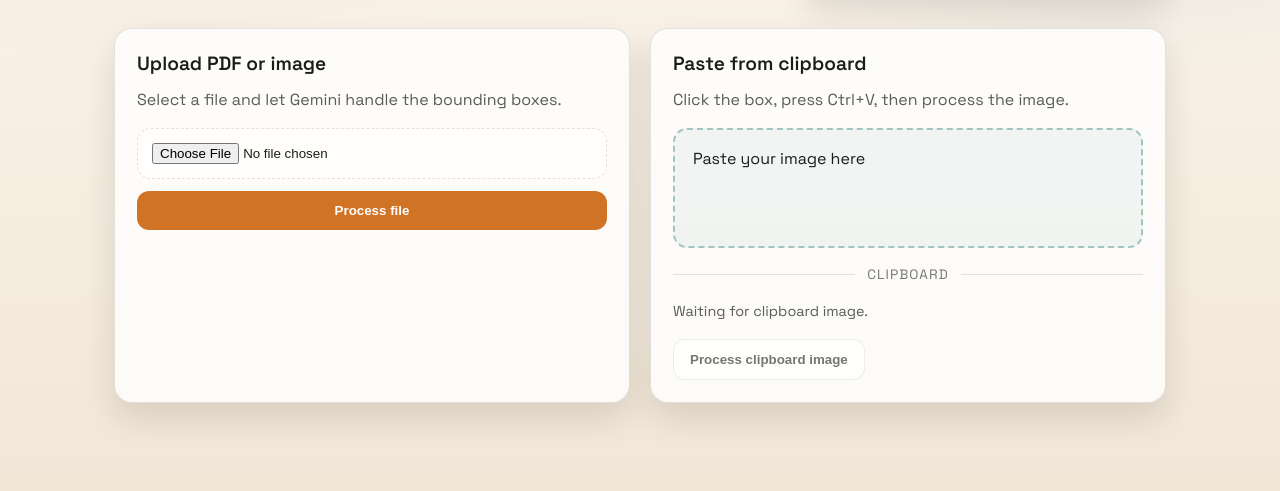
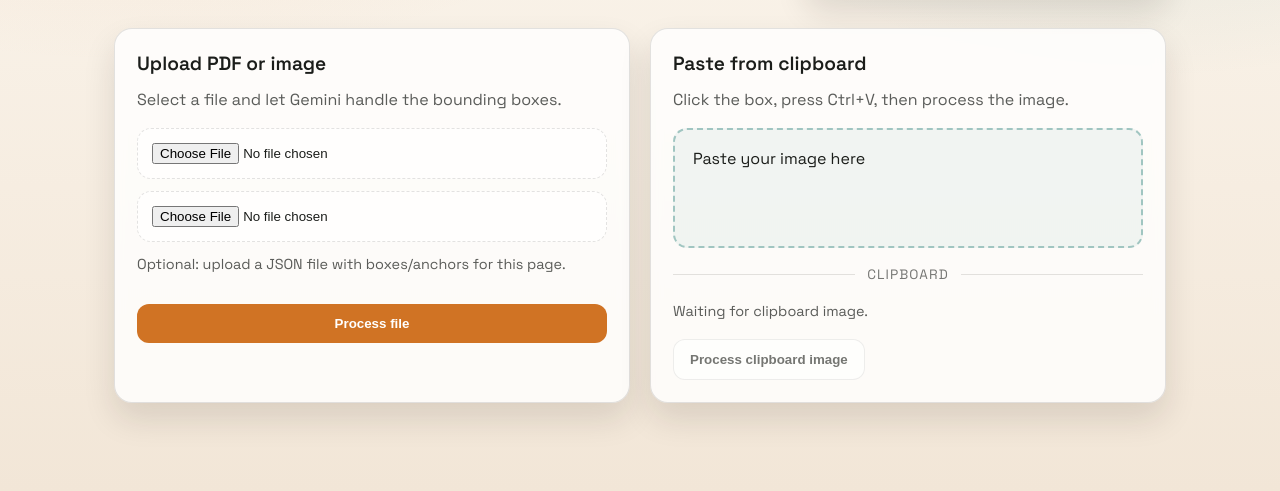
Before and after one commit to vityaded/Book3, a Flask app: page / in a window 1280 px wide. Shown: the part 334-825 px from the top of the page. Run offline with Flask 3, Linux system fonts and the light colour scheme.

Commit message:
external jsons

```diff
--- a/app.py
+++ b/app.py
@@ -127,7 +127,7 @@ CV_SEARCH_WIDTH_PX = int(os.getenv("CV_SEARCH_WIDTH_PX", "220"))
 CV_PADDING_PX = int(os.getenv("CV_PADDING_PX", "6"))
 CV_MIN_WIDTH_PX = int(os.getenv("CV_MIN_WIDTH_PX", "14"))
 CV_STRIP_HALF_HEIGHT_PX = int(os.getenv("CV_STRIP_HALF_HEIGHT_PX", "6"))
-CV_THRESHOLD = int(os.getenv("CV_THRESHOLD", "200"))
+CV_THRESHOLD = int(os.getenv("CV_THRESHOLD", "220"))
 CV_SCAN_TOP_RATIO = float(os.getenv("CV_SCAN_TOP_RATIO", "0.30"))
 CV_SCAN_BOTTOM_RATIO = float(os.getenv("CV_SCAN_BOTTOM_RATIO", "0.70"))
 _cv_edge_scan_raw = int(os.getenv("CV_EDGE_SCAN_PX", "0"))
@@ -526,6 +526,84 @@ def convert_image_to_png(image_path: Path, output_dir: Path) -> Path:
     return output_path
 
 
+def load_boxes_json(json_path: Path) -> dict[int, list]:
+    raw_text = json_path.read_text(encoding="utf-8")
+    data = json.loads(raw_text)
+    page_boxes: dict[int, list] = {}
+
+    def extract_items(value):
+        if isinstance(value, dict):
+            for key in ("items", "boxes", "targets", "answers", "blanks", "target_boxes"):
+                candidate = value.get(key)
+                if isinstance(candidate, list):
+                    return candidate
+            return None
+        if isinstance(value, list):
+            return value
+        return None
+
+    def add_page(page_num, items):
+        if not isinstance(page_num, int):
+            return
+        if not isinstance(items, list):
+            return
+        page_boxes[page_num] = items
+
+    if isinstance(data, list):
+        add_page(1, data)
+    elif isinstance(data, dict):
+        pages_value = None
+        for key in ("pages", "items_by_page", "page_boxes"):
+            if key in data:
+                pages_value = data.get(key)
+                break
+
+        if isinstance(pages_value, list):
+            for idx, page in enumerate(pages_value, start=1):
+                page_num = idx
+                if isinstance(page, dict):
+                    page_num = page.get("page") or page.get("page_index") or page.get("number") or page.get("index") or idx
+                    try:
+                        page_num = int(page_num)
+                    except (TypeError, ValueError):
+                        page_num = idx
+                    items = extract_items(page)
+                else:
+                    items = extract_items(page)
+                add_page(page_num, items)
+        elif isinstance(pages_value, dict):
+            for key, value in pages_value.items():
+                try:
+                    page_num = int(key)
+                except (TypeError, ValueError):
+                    page_num = value.get("page") if isinstance(value, dict) else None
+                    try:
+                        page_num = int(page_num)
+                    except (TypeError, ValueError):
+                        page_num = None
+                items = extract_items(value)
+                add_page(page_num, items)
+
+        if not page_boxes:
+            if data and all(str(key).isdigit() for key in data.keys()):
+                for key, value in data.items():
+                    items = extract_items(value)
+                    try:
+                        page_num = int(key)
+                    except (TypeError, ValueError):
+                        continue
+                    add_page(page_num, items)
+
+        if not page_boxes:
+            items = extract_items(data)
+            add_page(1, items)
+
+    if not page_boxes:
+        raise ValueError("No boxes found in JSON (expected items/boxes list or pages mapping).")
+
+    return page_boxes
+
+
 def prepare_image_for_llm(image: Image.Image) -> Image.Image:
     width, height = image.size
     max_dim = max(width, height)
@@ -1572,6 +1650,7 @@ def process_page(
     image_path: Path,
     pdf_path: Path | None = None,
     cv_debug: bool = False,
+    precomputed_boxes: list | None = None,
 ) -> dict:
     error = ""
     boxes = []
@@ -1580,14 +1659,18 @@ def process_page(
     with Image.open(image_path) as image:
         image = image.convert("RGB")
         width, height = image.size
-        llm_image = prepare_image_for_llm(image)
-        llm_size = llm_image.size
         try:
-            raw_response = generate_boxes(llm_image)
-            raw_items = raw_response.get("items")
-            if not isinstance(raw_items, list):
-                raw_items = raw_response.get("boxes", [])
-            boxes = sanitize_boxes(raw_items, page_index, llm_size)
+            if precomputed_boxes is None:
+                llm_image = prepare_image_for_llm(image)
+                llm_size = llm_image.size
+                raw_response = generate_boxes(llm_image)
+                raw_items = raw_response.get("items")
+                if not isinstance(raw_items, list):
+                    raw_items = raw_response.get("boxes", [])
+                boxes = sanitize_boxes(raw_items, page_index, llm_size)
+            else:
+                raw_items = precomputed_boxes
+                boxes = sanitize_boxes(raw_items, page_index, image.size)
             if CV_SCAN_AVAILABLE and boxes:
                 try:
                     boxes = cv_tools.fix_box_overlaps_with_vision(
@@ -1726,6 +1809,7 @@ def process_images(
     image_paths: list[Path],
     pdf_path: Path | None = None,
     cv_debug: bool = False,
+    page_boxes: dict[int, list] | None = None,
 ) -> dict:
     pages = []
 
@@ -1734,6 +1818,9 @@ def process_images(
         with ThreadPoolExecutor(max_workers=worker_count) as executor:
             futures = []
             for page_index, image_path in enumerate(image_paths, start=1):
+                precomputed = None
+                if page_boxes is not None and page_index in page_boxes:
+                    precomputed = page_boxes[page_index]
                 futures.append(
                     executor.submit(
                         process_page,
@@ -1742,6 +1829,7 @@ def process_images(
                         image_path,
                         pdf_path,
                         cv_debug=cv_debug,
+                        precomputed_boxes=precomputed,
                     )
                 )
             for future in as_completed(futures):
@@ -1749,7 +1837,12 @@ def process_images(
         pages.sort(key=lambda page: page["page"])
     else:
         for page_index, image_path in enumerate(image_paths, start=1):
-            pages.append(process_page(job_id, page_index, image_path, pdf_path, cv_debug=cv_debug))
+            precomputed = None
+            if page_boxes is not None and page_index in page_boxes:
+                precomputed = page_boxes[page_index]
+            pages.append(
+                process_page(job_id, page_index, image_path, pdf_path, cv_debug=cv_debug, precomputed_boxes=precomputed)
+            )
 
     return {
         "job_id": job_id,
@@ -1792,6 +1885,7 @@ def upload():
         return redirect(url_for("index"))
 
     file = request.files.get("file")
+    boxes_json = request.files.get("boxes_json")
     if not file or not file.filename:
         flash("Please choose a PDF or image to upload.")
         return redirect(url_for("index"))
@@ -1803,6 +1897,19 @@ def upload():
     job_id = uuid.uuid4().hex[:10]
     job_dir, job_static = create_job_dirs(job_id)
     cv_debug = resolve_cv_debug_request()
+
+    page_boxes = None
+    if boxes_json and boxes_json.filename:
+        if Path(boxes_json.filename).suffix.lower() != ".json":
+            flash("Boxes file must be a .json.")
+            return redirect(url_for("index"))
+        boxes_path = job_dir / "boxes.json"
+        boxes_json.save(boxes_path)
+        try:
+            page_boxes = load_boxes_json(boxes_path)
+        except Exception as exc:
+            flash(f"Invalid boxes JSON: {exc}")
+            return redirect(url_for("index"))
 
     ext = Path(file.filename).suffix.lower()
     upload_path = job_dir / f"upload{ext}"
@@ -1821,7 +1928,7 @@ def upload():
         flash(f"Failed to process file: {exc}")
         return redirect(url_for("index"))
 
-    result = process_images(job_id, image_paths, pdf_path=pdf_for_anchors, cv_debug=cv_debug)
+    result = process_images(job_id, image_paths, pdf_path=pdf_for_anchors, cv_debug=cv_debug, page_boxes=page_boxes)
     save_result(job_dir, result)
     return redirect(url_for("result", job_id=job_id))
 
@@ -1833,6 +1940,7 @@ def paste():
         return redirect(url_for("index"))
 
     file = request.files.get("image")
+    boxes_json = request.files.get("boxes_json")
     if not file or not file.filename:
         flash("Paste an image into the clipboard box first.")
         return redirect(url_for("index"))
@@ -1844,6 +1952,19 @@ def paste():
     job_id = uuid.uuid4().hex[:10]
     job_dir, job_static = create_job_dirs(job_id)
     cv_debug = resolve_cv_debug_request()
+
+    page_boxes = None
+    if boxes_json and boxes_json.filename:
+        if Path(boxes_json.filename).suffix.lower() != ".json":
+            flash("Boxes file must be a .json.")
+            return redirect(url_for("index"))
+        boxes_path = job_dir / "boxes.json"
+        boxes_json.save(boxes_path)
+        try:
+            page_boxes = load_boxes_json(boxes_path)
+        except Exception as exc:
+            flash(f"Invalid boxes JSON: {exc}")
+            return redirect(url_for("index"))
 
     upload_path = job_dir / "clipboard.png"
     file.save(upload_path)
@@ -1854,7 +1975,7 @@ def paste():
         flash(f"Failed to read clipboard image: {exc}")
         return redirect(url_for("index"))
 
-    result = process_images(job_id, image_paths, cv_debug=cv_debug)
+    result = process_images(job_id, image_paths, cv_debug=cv_debug, page_boxes=page_boxes)
     save_result(job_dir, result)
     return redirect(url_for("result", job_id=job_id))
 
--- a/templates/index.html
+++ b/templates/index.html
@@ -44,6 +44,8 @@
           <form id="upload-form" action="{{ url_for('upload') }}" method="post" enctype="multipart/form-data">
             <input id="cv-debug-hidden" type="hidden" name="cv_debug" value="0" />
             <input class="file-input" type="file" name="file" accept="application/pdf,image/*" required />
+            <input class="file-input" type="file" name="boxes_json" accept="application/json,.json" />
+            <p class="helper">Optional: upload a JSON file with boxes/anchors for this page.</p>
             <button class="button" type="submit">Process file</button>
           </form>
         </div>
```
Also changed, not shown: prompt.md (added, +151 -0 lines).
